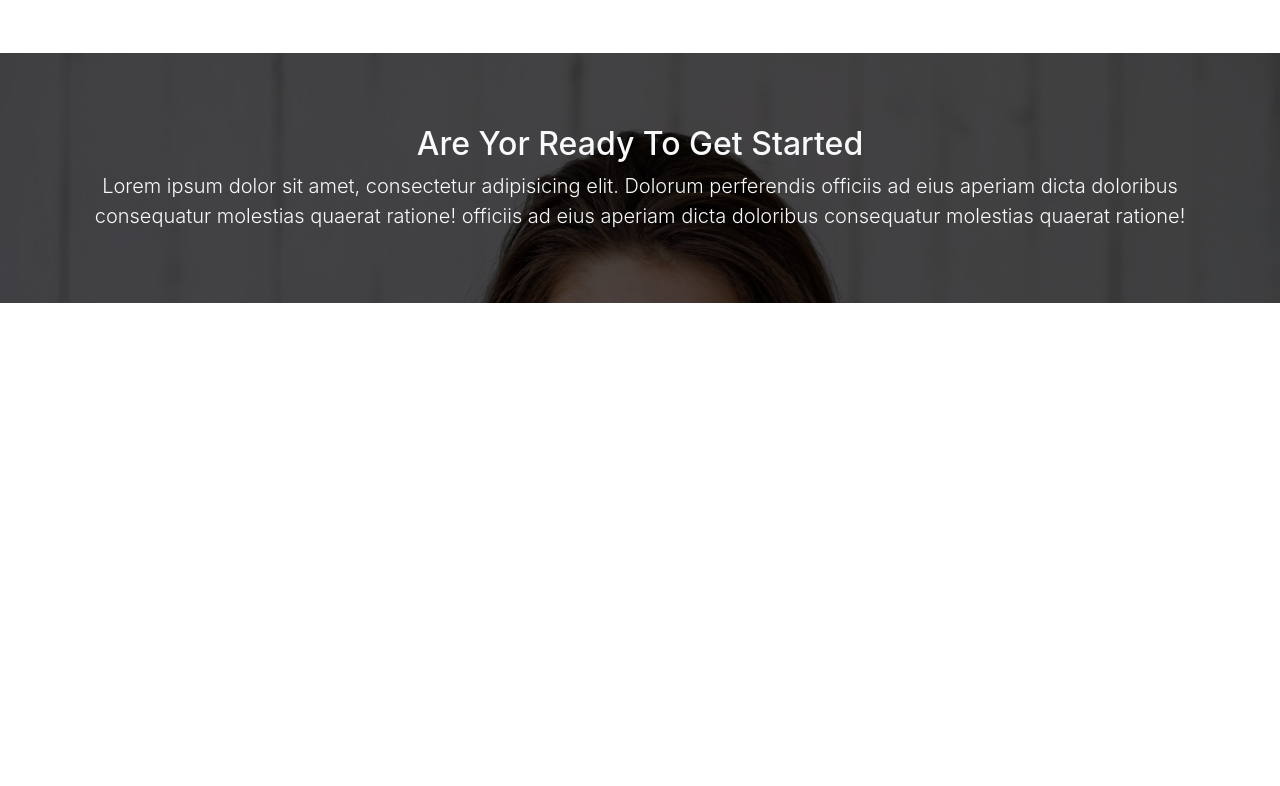
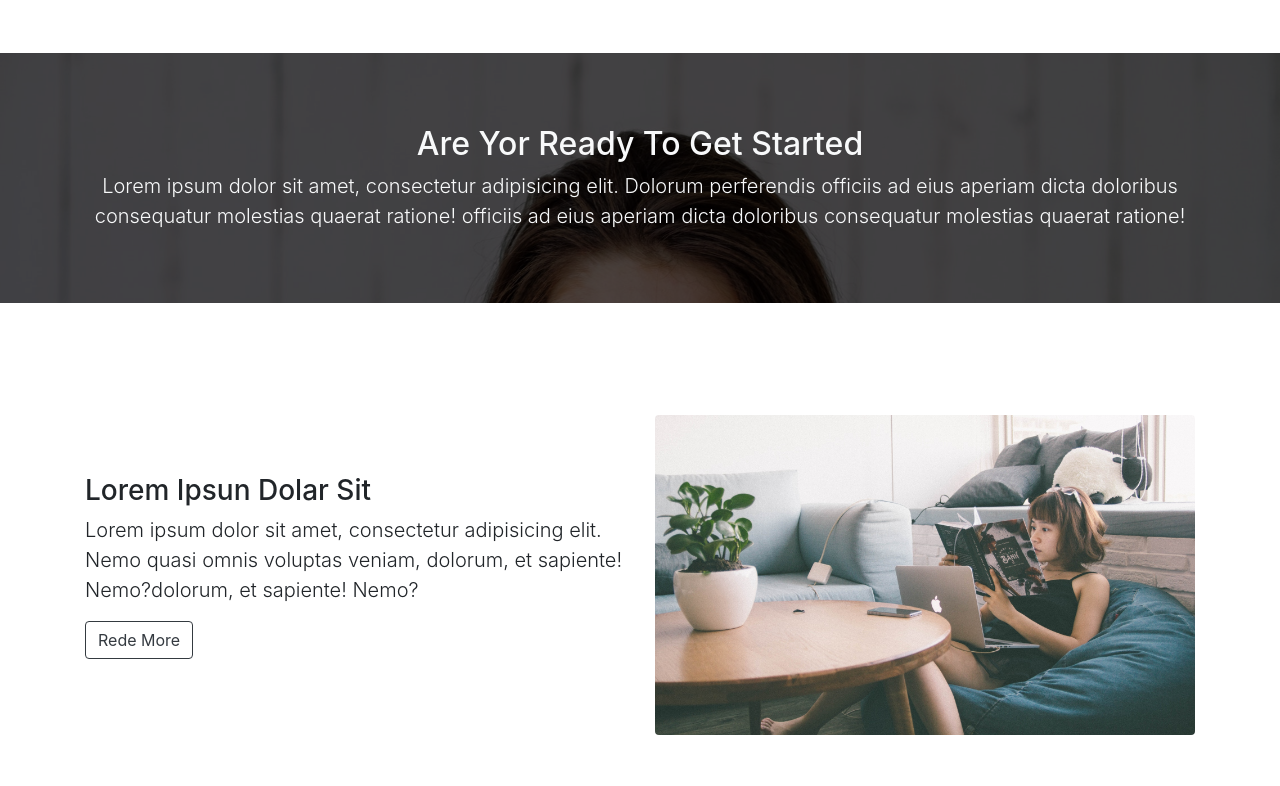
Before and after one commit to hasan972/Glozzom-Project, a plain HTML site: page index.html in a window 1280 px wide. Shown: the part 785-1571 px from the top of the page. Before the commit the page ends 1088 px from the top, so only its background shows below. Drawn offline with Linux system fonts and the light colour scheme.

Commit message:
Info section

```diff
--- a/index.html
+++ b/index.html
@@ -133,7 +133,24 @@
   </div>
 </section>
 
+<!---Donar sit---->
 
+<section id="donarsit" class=" py-5 my-5">
+  <div class="container">
+    <div class="row">
+      <div class="col-lg-6 align-self-center "><!--align-self-center = use this class for the section go to middle and the photo and the text are looking good-->
+        <h3>Lorem Ipsun Dolar Sit</h3>
+        <p class="lead">Lorem ipsum dolor sit amet, consectetur adipisicing elit. Nemo quasi omnis voluptas veniam, dolorum, et sapiente! Nemo?dolorum, et sapiente! Nemo?
+          </p>
+          <button class="btn btn-outline-dark"type="button" name="button">Rede More</button>
+      </div>
+      <div class="col-lg-6 mt-sm-3">
+<img src="img/image5.jpeg" class="img-fluid rounded" alt="pc""
+
+      </div>
+    </div>
+  </div>
+</section>
 
 
 
```
